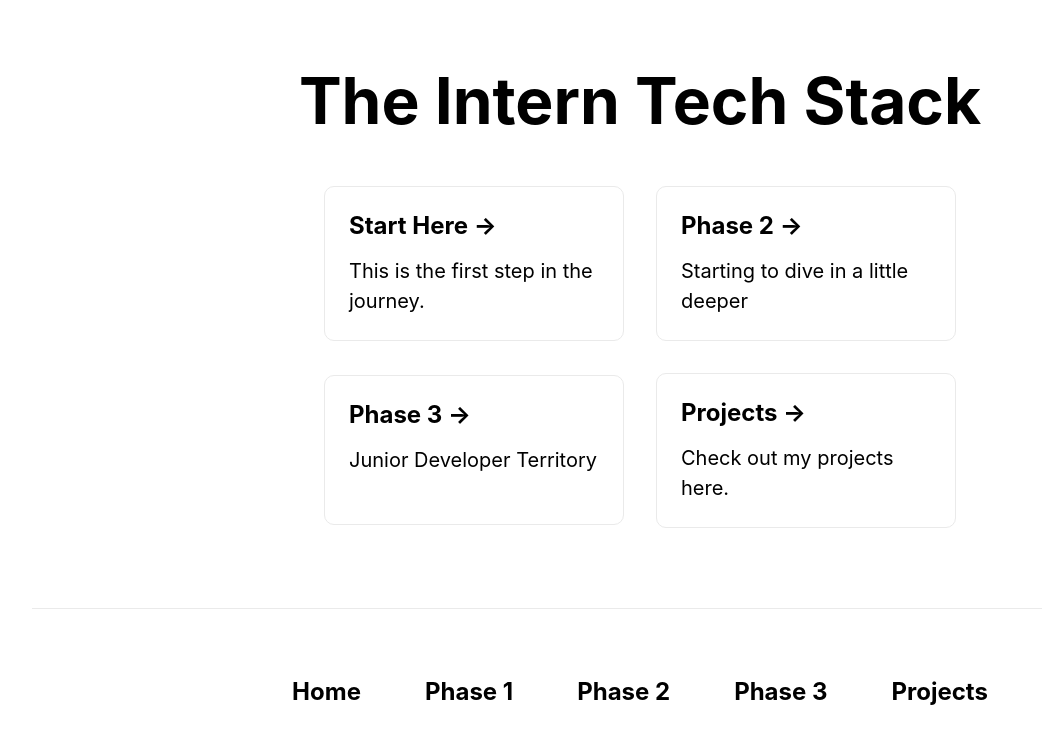
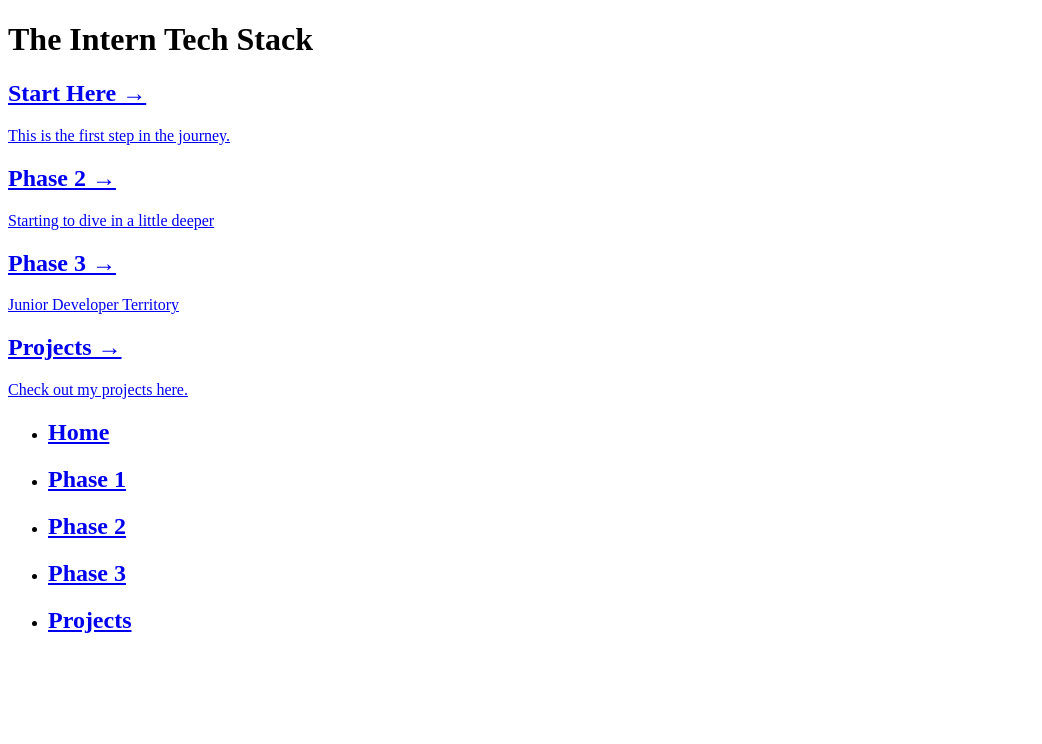
Before and after one commit to TJdev-codes/intern_tech_stack, a Next.js app: page / in a window 1280 px wide. Shown: the top 744 px of the page, without its empty margins (0-1042 px from the left). Built offline with nearby package versions, Linux system fonts and the light colour scheme.

Commit message:
removed default next css styles

```diff
--- a/components/Footer.js
+++ b/components/Footer.js
@@ -1,10 +1,9 @@
-import styles from '../styles/Home.module.css';
 import Link from "next/link"
 
 export default function Footer() {
     return (
         <>
-            <footer className={styles.footer}>
+            <footer>
             <ul>
             <li><h2><Link href="/"><a>Home</a></Link></h2></li>
             <li><h2><Link href="/phases/phase1"><a>Phase 1</a></Link></h2></li>
--- a/package.json
+++ b/package.json
@@ -13,7 +13,10 @@
     "react-dom": "17.0.2"
   },
   "devDependencies": {
+    "autoprefixer": "^10.4.0",
     "eslint": "7.32.0",
-    "eslint-config-next": "12.0.3"
+    "eslint-config-next": "12.0.3",
+    "postcss": "^8.3.11",
+    "tailwindcss": "^2.2.19"
   }
 }
--- a/pages/_app.js
+++ b/pages/_app.js
@@ -1,4 +1,4 @@
-import '../styles/globals.css'
+import 'tailwindcss/tailwind.css'
 
 function MyApp({ Component, pageProps }) {
   return <Component {...pageProps} />
--- a/pages/index.js
+++ b/pages/index.js
@@ -1,23 +1,22 @@
 import Head from 'next/head'
-import styles from '../styles/Home.module.css'
 import Link from "next/link"
 import Footer from "../components/Footer"
 
 export default function Home() {
   return (
-    <div className={styles.container}>
+    <div>
       <Head>
         <title>Intern Tech Stack</title>
         <meta name="description" content="From Intern To Developer" />
         <link rel="icon" href="/favicon.ico" />
       </Head>
 
-      <main className={styles.main}>
-        <h1 className={styles.title}>The Intern Tech Stack</h1>
+      <main>
+        <h1>The Intern Tech Stack</h1>
 
-        <div className={styles.grid}>
+        <div>
 
-          <div className={styles.card}>
+          <div>
             <Link href="/phases/phase1">
               <a>
                 <h2>Start Here &rarr;</h2>
@@ -26,7 +25,7 @@ export default function Home() {
             </Link>
           </div>
 
-          <div className={styles.card}>
+          <div>
             <Link href="/phases/phase2">
               <a>
                 <h2>Phase 2 &rarr;</h2>
@@ -35,7 +34,7 @@ export default function Home() {
             </Link>
           </div>
 
-          <div className={styles.card}>
+          <div>
             <Link href="/phases/phase3">
               <a>
                 <h2>Phase 3 &rarr;</h2>
@@ -44,7 +43,7 @@ export default function Home() {
             </Link>
           </div>
 
-          <div className={styles.card}>
+          <div>
             <a href="https://github.com/TJdev-codes" target="_blank">
               <h2>Projects &rarr;</h2>
               <p>Check out my projects here.</p>
--- a/pages/phases/phase1.js
+++ b/pages/phases/phase1.js
@@ -1,5 +1,3 @@
-import Link from "next/link"
-import styles from '../../styles/Home.module.css'
 import Footer from "../../components/Footer"
 
 export default function phase1() {
--- a/pages/phases/phase2.js
+++ b/pages/phases/phase2.js
@@ -1,5 +1,3 @@
-import Link from "next/link"
-import styles from '../../styles/Home.module.css'
 import Footer from "../../components/Footer"
 
 export default function phase2() {
--- a/pages/phases/phase3.js
+++ b/pages/phases/phase3.js
@@ -1,5 +1,3 @@
-import Link from "next/link"
-import styles from '../../styles/Home.module.css'
 import Footer from "../../components/Footer"
 
 export default function phase3() {
--- /dev/null
+++ b/postcss.config.js
@@ -0,0 +1,6 @@
+module.exports = {
+  plugins: {
+    tailwindcss: {},
+    autoprefixer: {},
+  },
+}
--- a/styles/Home.module.css
+++ /dev/null
@@ -1,128 +0,0 @@
-.container {
-  padding: 0 2rem;
-}
-
-.main {
-  padding: 4rem 0;
-  flex: 1;
-  display: flex;
-  flex-direction: column;
-  justify-content: center;
-  align-items: center;
-}
-
-.footer {
-  display: flex;
-  flex: 1;
-  padding: 2rem 0;
-  border-top: 1px solid #eaeaea;
-  justify-content: space-around;
-  align-items: center;
-}
-
-.footer a {
-  display: flex;
-  justify-content: space-between;
-  align-items: center;
-  flex-grow: 1;
-  padding: 0 2rem;
-  font-size: clamp(0.5rem, 2.5vw, 1.5rem);
-  white-space: nowrap;
-}
-
-.footer ul {
-  display: flex;
-  list-style-type: none;
-  padding-left: 0;
-}
-
-.footer li:hover,
-.footer li:focus,
-.footer li:active {
-  color: #0070f3;
-  border-color: #0070f3;
-}
-
-.title a {
-  color: #0070f3;
-  text-decoration: none;
-}
-
-.title a:hover,
-.title a:focus,
-.title a:active {
-  text-decoration: underline;
-}
-
-.title {
-  margin: 0 0 2rem 0;
-  line-height: 1.15;
-  font-size: 4rem;
-}
-
-.title,
-.description {
-  text-align: center;
-}
-
-.description {
-  margin: 4rem 0;
-  line-height: 1.5;
-  font-size: 1.5rem;
-}
-
-.code {
-  background: #fafafa;
-  border-radius: 5px;
-  padding: 0.75rem;
-  font-size: 1.1rem;
-  font-family: Menlo, Monaco, Lucida Console, Liberation Mono, DejaVu Sans Mono,
-    Bitstream Vera Sans Mono, Courier New, monospace;
-}
-
-.grid {
-  display: flex;
-  align-items: center;
-  justify-content: center;
-  flex-wrap: wrap;
-  max-width: 800px;
-}
-
-.card {
-  margin: 1rem;
-  padding: 1.5rem;
-  text-align: left;
-  color: inherit;
-  text-decoration: none;
-  border: 1px solid #eaeaea;
-  border-radius: 10px;
-  transition: color 0.15s ease, border-color 0.15s ease;
-  max-width: 300px;
-  min-height: 150px;
-  width: 50%;
-}
-
-.card:hover,
-.card:focus,
-.card:active {
-  color: #0070f3;
-  border-color: #0070f3;
-}
-
-.card h2 {
-  margin: 0 0 1rem 0;
-  font-size: 1.5rem;
-}
-
-.card p {
-  margin: 0;
-  font-size: 1.25rem;
-  line-height: 1.5;
-}
-
-@media (max-width: 600px) {
-  .grid {
-    width: 100%;
-    flex-direction: column;
-  }
-}
--- a/styles/globals.css
+++ /dev/null
@@ -1,16 +0,0 @@
-html,
-body {
-  padding: 0;
-  margin: 0;
-  font-family: -apple-system, BlinkMacSystemFont, Segoe UI, Roboto, Oxygen,
-    Ubuntu, Cantarell, Fira Sans, Droid Sans, Helvetica Neue, sans-serif;
-}
-
-a {
-  color: inherit;
-  text-decoration: none;
-}
-
-* {
-  box-sizing: border-box;
-}
```
Also changed, not shown: tailwind.config.js (added, +11 -0 lines), 1 other file (tests, documents, lock files or other folders).
